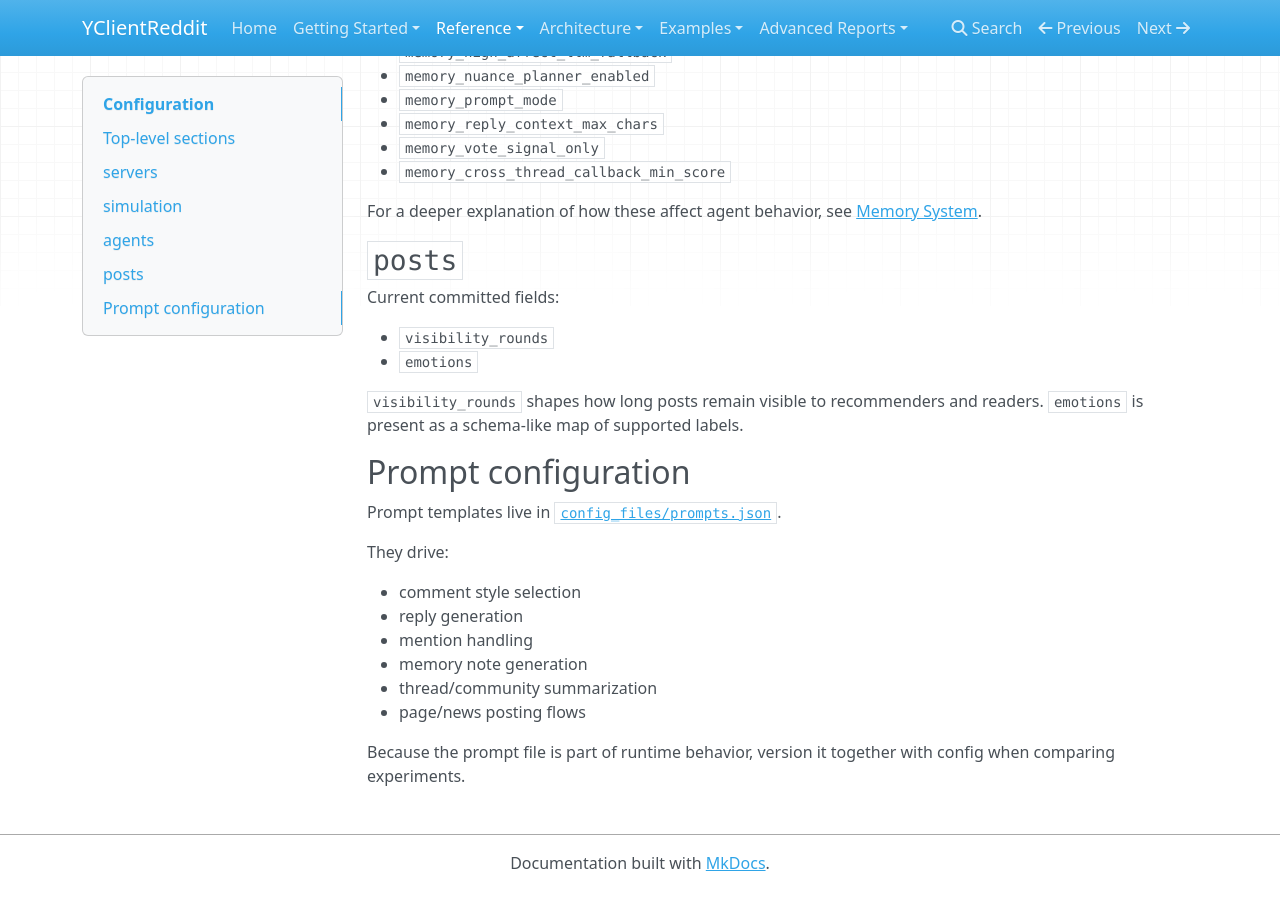
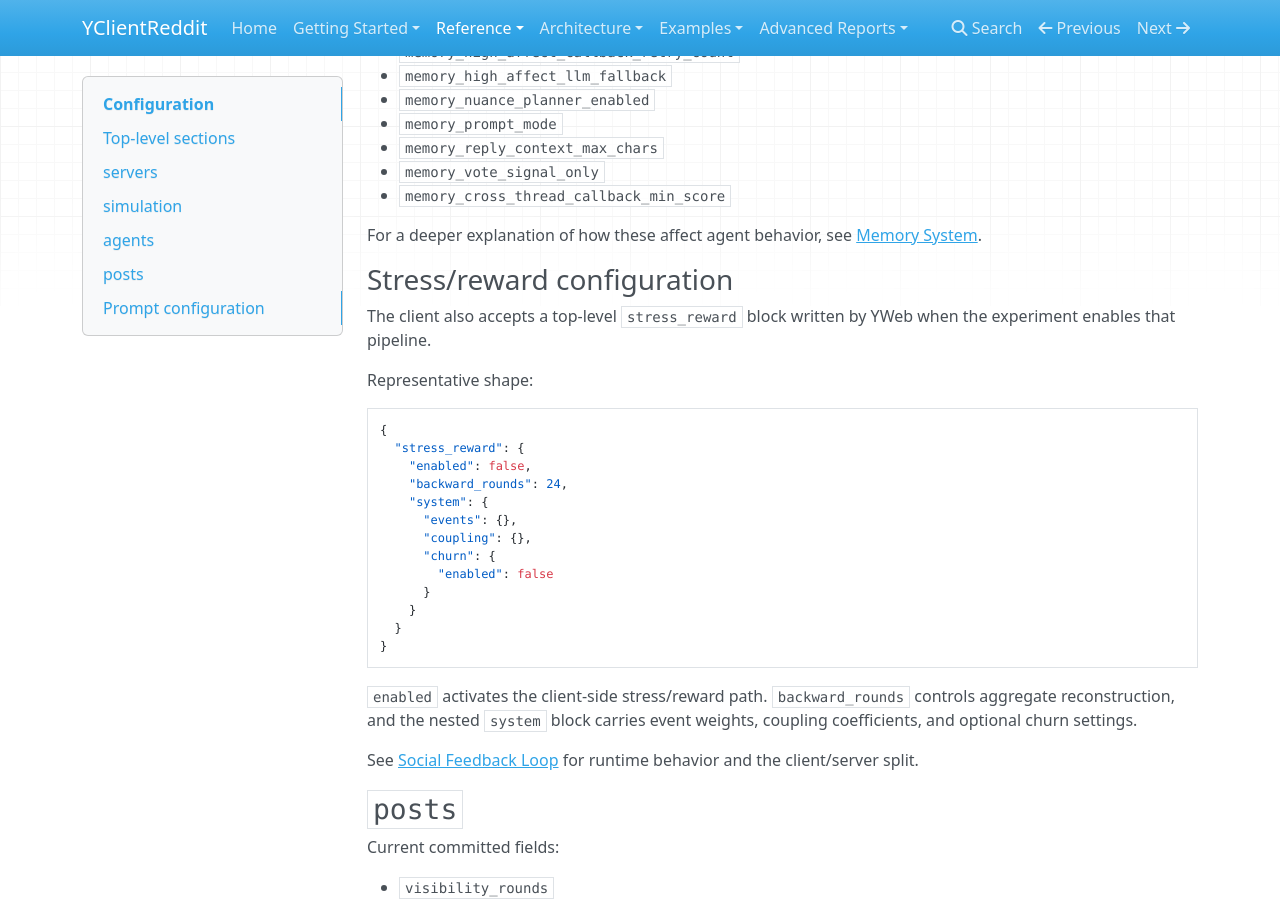
Before and after one commit to YSocialTwin/YClientReddit, an MkDocs documentation site: the page built from docs/configuration.md, in a window 1280 px wide and 900 px high, scrolled down 3269 px. Built offline with MkDocs 1.6.1, drawn with Linux system fonts in a browser that asks for light colours; nearby versions of some CDN libraries; some of the changed text lies outside the part shown.

````diff
--- a/docs/configuration.md
+++ b/docs/configuration.md
@@ -151,6 +152,32 @@
 
 For a deeper explanation of how these affect agent behavior, see [Memory System](memory.md).
 
+### Stress/reward configuration
+
+The client also accepts a top-level `stress_reward` block written by YWeb when the experiment enables that pipeline.
+
+Representative shape:
+
+```json
+{
+  "stress_reward": {
+    "enabled": false,
+    "backward_rounds": 24,
+    "system": {
+      "events": {},
+      "coupling": {},
+      "churn": {
+        "enabled": false
+      }
+    }
+  }
+}
+```
+
+`enabled` activates the client-side stress/reward path. `backward_rounds` controls aggregate reconstruction, and the nested `system` block carries event weights, coupling coefficients, and optional churn settings.
+
+See [Social Feedback Loop](social-feedback.md) for runtime behavior and the client/server split.
+
 ## `posts`
 
 Current committed fields:
--- a/mkdocs.yml
+++ b/mkdocs.yml
@@ -14,6 +14,7 @@
   - Reference:
       - Configuration: configuration.md
       - Clients: clients.md
+      - Social Feedback Loop: social-feedback.md
       - Recommenders: recommenders.md
       - Feeds and Content: feeds-and-content.md
       - Scripts and Workflows: scripts-and-workflows.md
````
Also changed, not shown: other parts of docs/configuration.md (+1 -0 lines), docs/index.md (+3 -0 lines), docs/social-feedback.md (added, +64 -0 lines), 2 other files.
